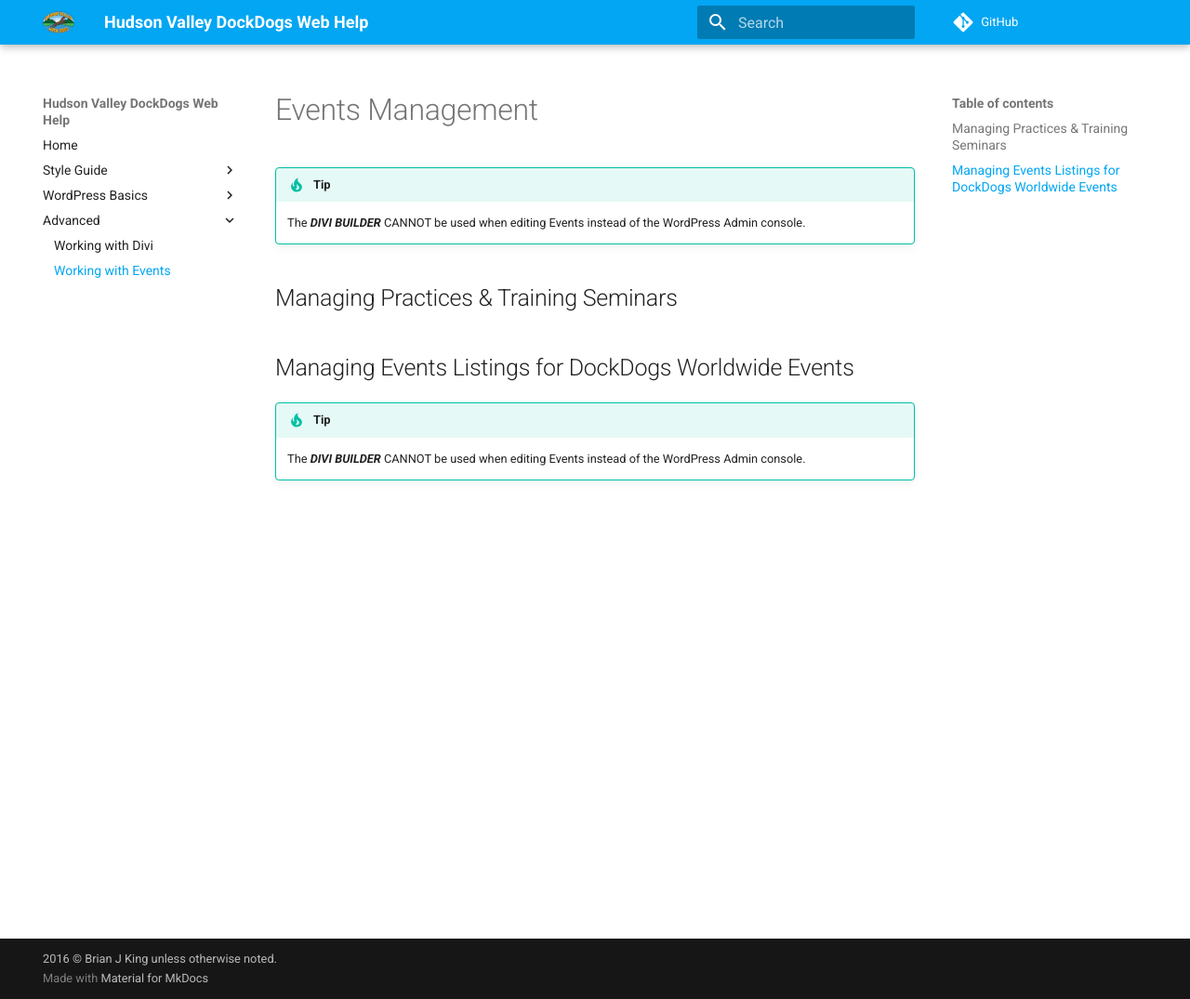
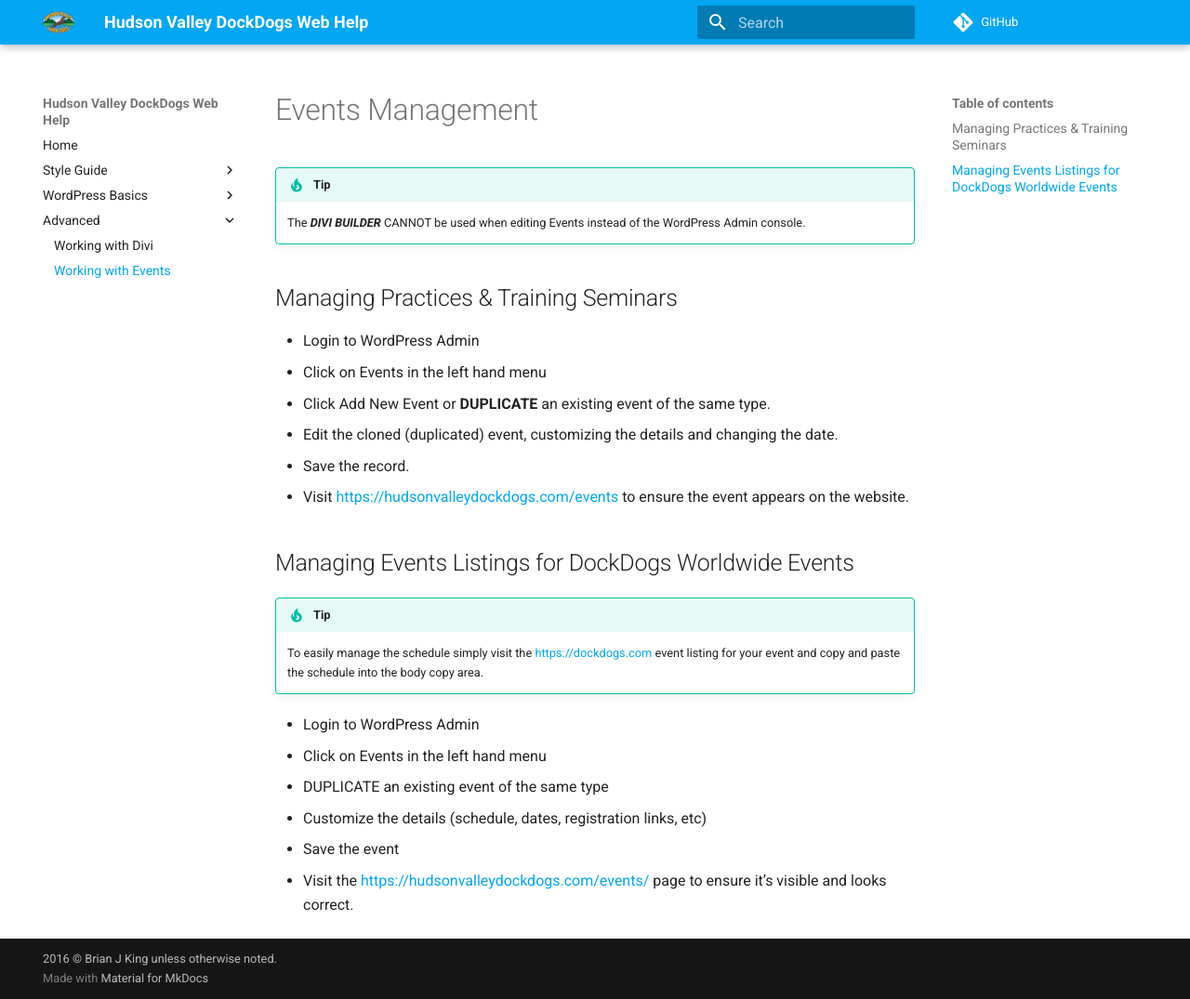
Before and after one commit to brianjking/hudsonvalleyhelp, an MkDocs documentation site: the page built from docs/advanced/events.md, in a window 1280 px wide and 1075 px high. Shown: the whole window at 93% size. Built offline with MkDocs 1.6.1 and Material for MkDocs 9.7.7, drawn with Linux system fonts in a browser that asks for light colours; comment, search, counter and statistics services are not loaded; old or Windows-style settings are respelled for this version of MkDocs.

Commit message:
Updating events copy

```diff
--- a/docs/advanced/events.md
+++ b/docs/advanced/events.md
@@ -6,10 +6,23 @@
 
 ## Managing Practices & Training Seminars
 
+* Login to WordPress Admin
+* Click on Events in the left hand menu
+* Click Add New Event or **DUPLICATE** an existing event of the same type.
+* Edit the cloned (duplicated) event, customizing the details and changing the date.
+* Save the record.
+* Visit [https://hudsonvalleydockdogs.com/events](https://hudsonvalleydockdogs.com/events) to ensure the event appears on the website.
 
 
 
 ## Managing Events Listings for DockDogs Worldwide Events
 
 !!! tip
-    The **_DIVI BUILDER_** CANNOT be used when editing Events instead of the WordPress Admin console.
+    To easily manage the schedule simply visit the [https://dockdogs.com](https://dockdogs.com) event listing for your event and copy and paste the schedule into the body copy area.
+
+* Login to WordPress Admin
+* Click on Events in the left hand menu
+* DUPLICATE an existing event of the same type
+* Customize the details (schedule, dates, registration links, etc)
+* Save the event
+* Visit the [https://hudsonvalleydockdogs.com/events/](https://hudsonvalleydockdogs.com/events) page to ensure it's visible and looks correct.
```
